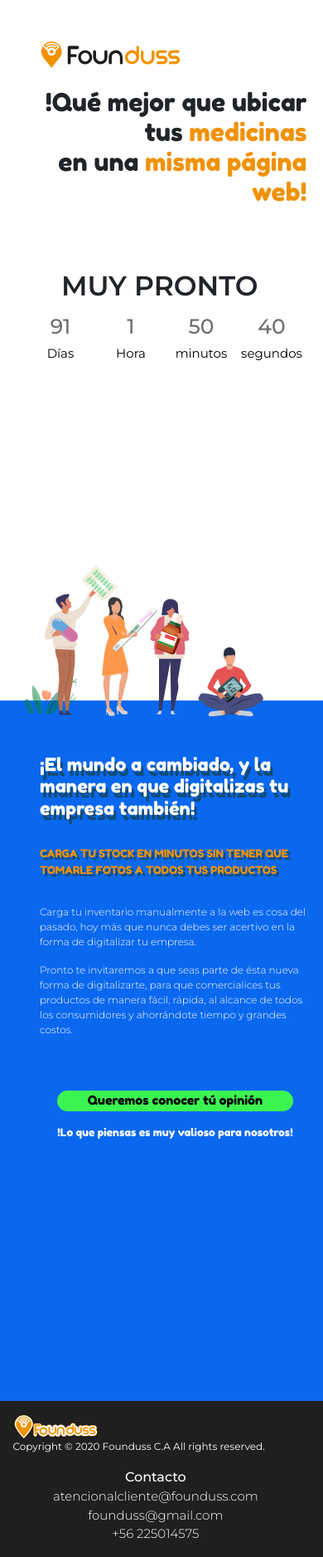
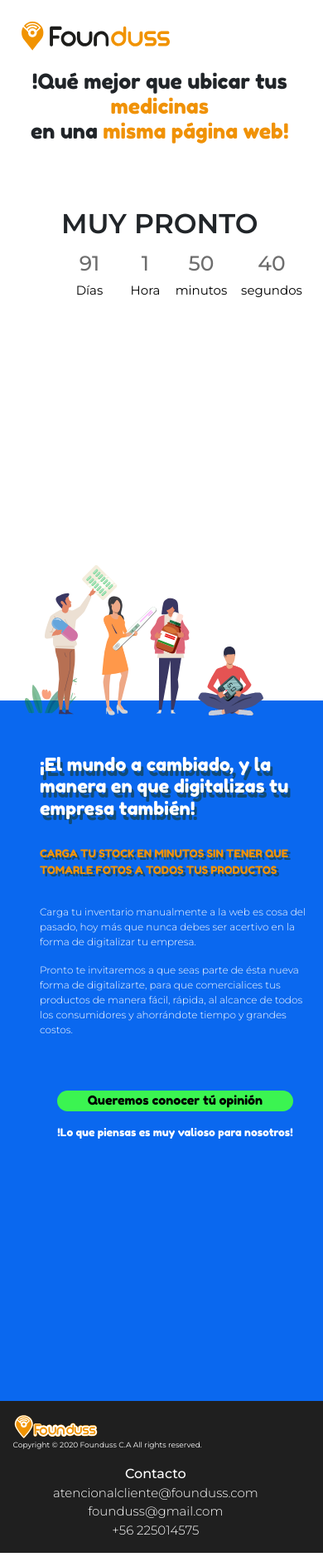
Before and after one commit to jesuschavez1994/ContadorFounduss, an Angular app: page / in a window 390 px wide. Shown: the whole page at 83% size. Built offline with nearby package versions, Linux system fonts and the light colour scheme.

Commit message:
Nuevos cambios responsive

```diff
--- a/src/app/components/footer/footer.component.css
+++ b/src/app/components/footer/footer.component.css
@@ -11,3 +11,7 @@
     height:40px;
     background:rgb(168, 168, 168);
 }
+
+@media(min-width:300px) and (max-width:500px){
+    .family-400.white.size-12{ font-size: 9px;}
+}
--- a/src/index.html
+++ b/src/index.html
@@ -15,7 +15,7 @@
 
   <header class="animated fadeIn">
     <section>
-      <div class="pt-5 pl-5">
+      <div class="pt-4 pl-4">
         <img class="animated fadeIn img" src="assets/images/Logo Founduss.svg" width="12%">
       </div>
       <div class="container">
--- a/src/styles.css
+++ b/src/styles.css
@@ -138,7 +138,7 @@
         display: none;
     }
 }
-@media(min-width:350px) and (max-width:500px){
+@media(min-width:300px) and (max-width:500px){
     .order1{order:1;}
     .order2{order:2;}
     .h2-title{display: none;}
@@ -151,7 +151,7 @@
     .line-column{ display: none;}
     .card.naranja-fondo.flex.items{width: 75%;}
     .card-deck.pt-5.pb-4{display: flex;justify-content: center;align-items: center;flex-direction: column;}
-    .fredoka.size-50.pb-5{font-size: 30px !important;}
+    .fredoka.size-50.pb-5{font-size: 25px !important; text-align: center;}
     .family-700.size-33.text-pronto{text-align: center !important;}
     .col-md-12.content-primary{padding-right: 5%;}
     .fredoka.size-41.pt-3.pb-4.white.sombra{font-size: 22px;}
@@ -159,6 +159,7 @@
     .family-300.white.size-18{font-size: 12px;}
     .fredoka.white.size-20.pt-3{font-size: 13px;}
     .fredoka.size-21{font-size: 15px; width: 87%;}
+    .simply-section.simply-hours-section div{width: 50px;}
 }
 
 @media(min-width:400px) and (max-width:1300px){
```
Also changed, not shown: 1 other file (tests, documents, lock files or other folders).
